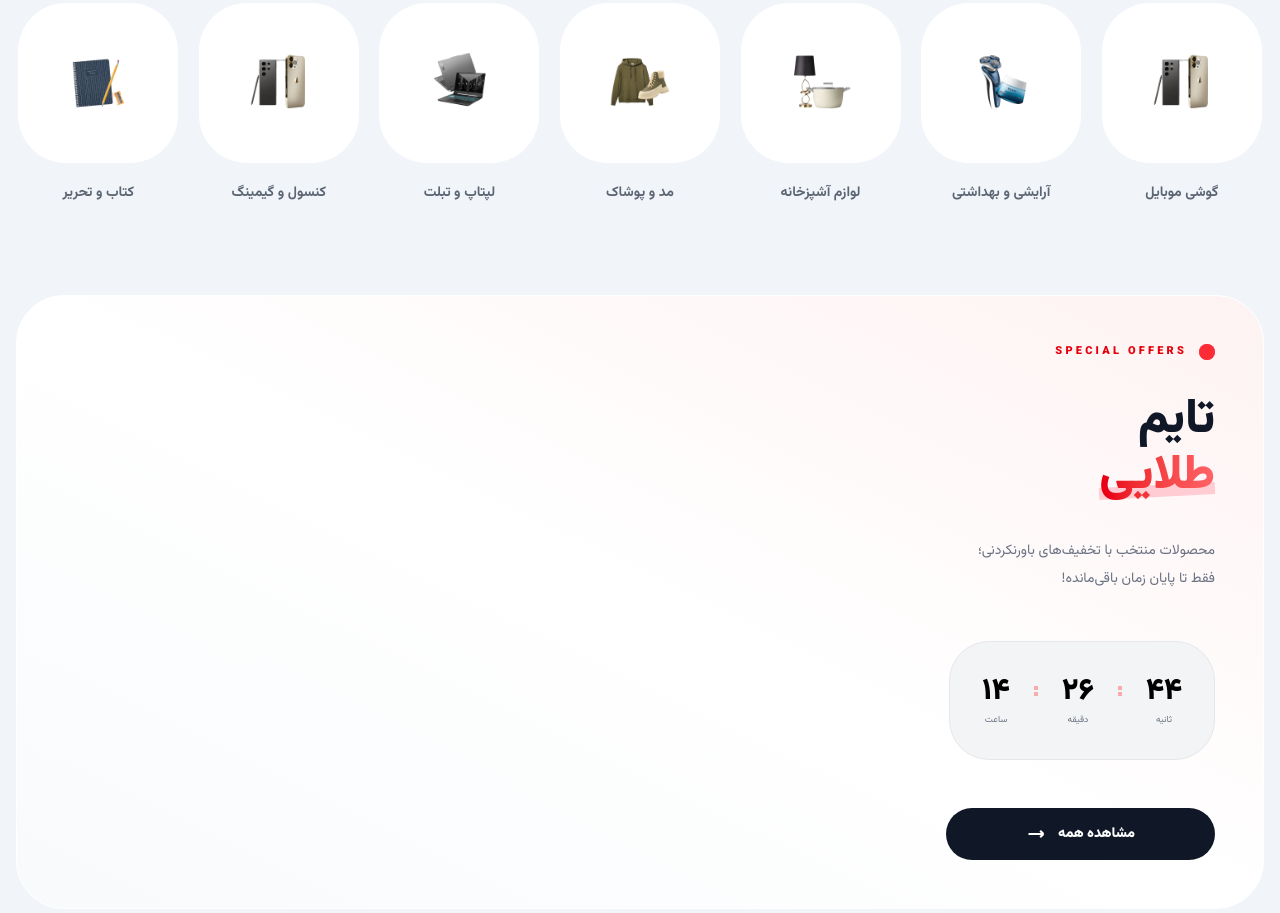
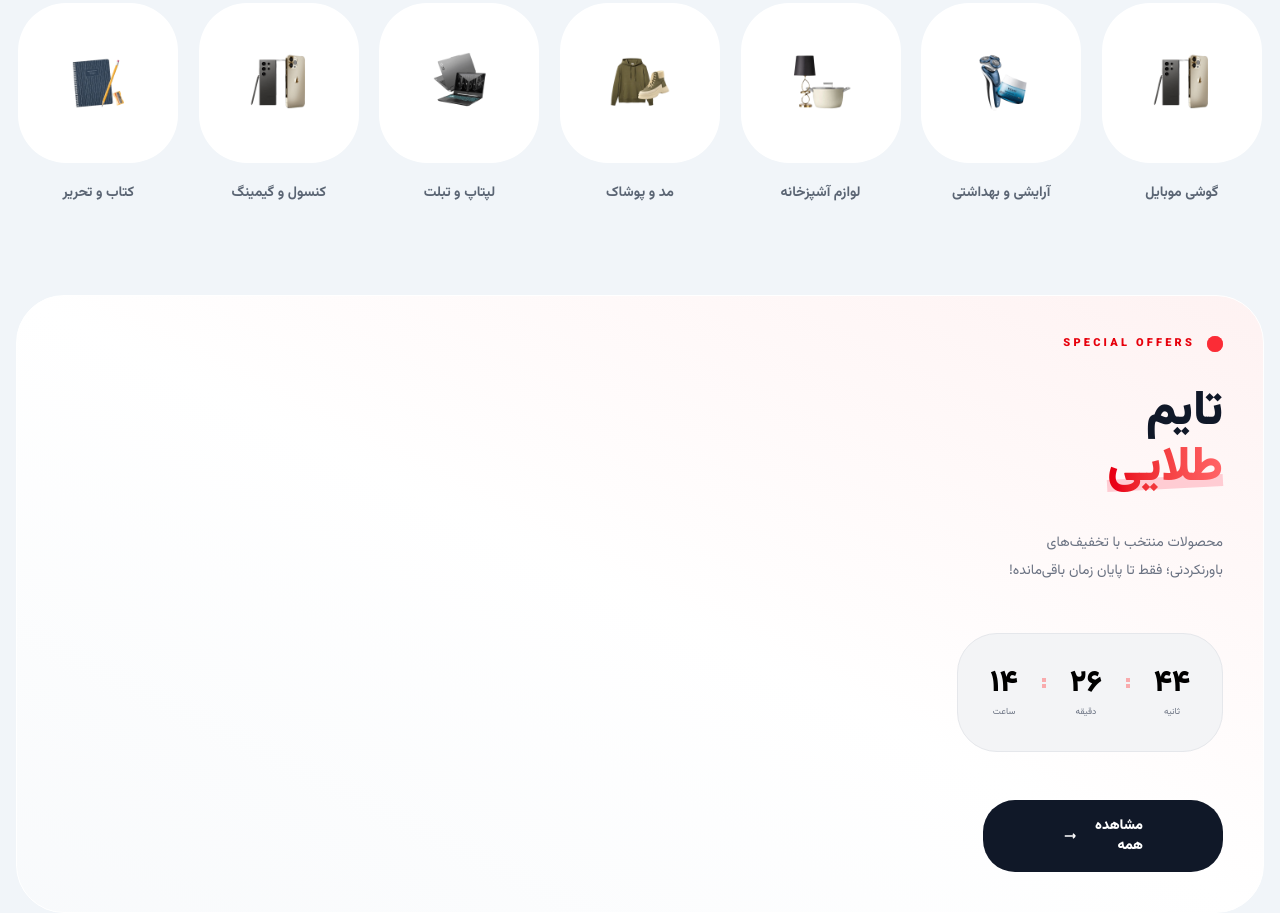
Before and after one commit to vahidr1996/vanilla-js-ecommerce, a website built with Vite: page index.html in a window 1280 px wide. Shown: the part 1026-1939 px from the top of the page. Built offline with nearby package versions, Linux system fonts and the light colour scheme.

Commit message:
refactor: replace flex with grid and adjust padding/gap for golden time layout

```diff
--- a/index.html
+++ b/index.html
@@ -872,10 +872,10 @@
       <!-- GOLDEN TIME OFFERS SECTION -->
       <section class="wrapper mt-16">
         <div
-          class="flex gap-8 bg-linear-to-tr from-slate-50 via-white to-red-50 border border-white rounded-[3rem] p-12"
+          class="grid grid-cols-12 bg-linear-to-tr from-slate-50 via-white to-red-50 border border-white rounded-[3rem]"
         >
           <!-- Right Column: JS Timer & Actions -->
-          <div class="flex-1 flex flex-col items-start gap-8">
+          <div class="col-span-3 flex flex-col items-start gap-8 p-10">
             <div class="flex items-center gap-3">
               <span class="relative flex w-4 h-4">
                 <span
@@ -904,7 +904,7 @@
                 </span>
               </span>
             </h2>
-            <p class="text-gray-500 text-sm max-w-2/3 leading-loose">
+            <p class="text-gray-500 text-sm max-w-xs leading-loose">
               محصولات منتخب با تخفیف‌های باورنکردنی؛ فقط تا پایان زمان
               باقی‌مانده!
             </p>
@@ -948,7 +948,7 @@
             </a>
           </div>
           <!-- Left Column: Draggable Products Slider -->
-          <div class="flex-2"></div>
+          <div class="col-span-9 p-14"></div>
         </div>
       </section>
     </main>
```
